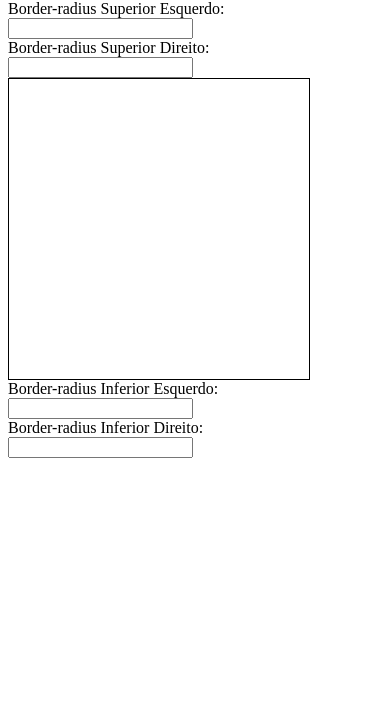
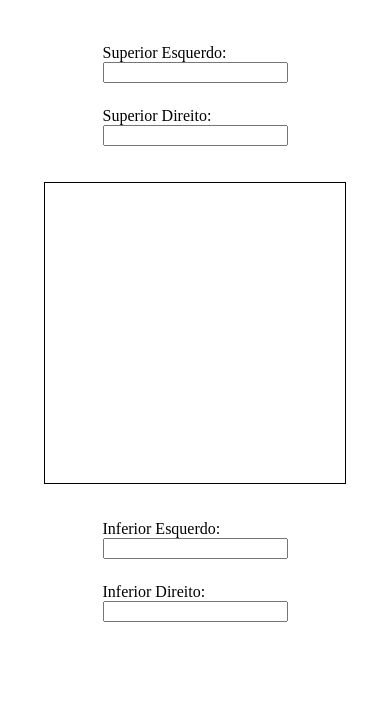
Before and after one commit to izumi-san/02-Border-radius-Previewer, a plain HTML site: page index.html in a window 390 px wide. Shown: the part 117-844 px from the top of the page. Drawn offline with Linux system fonts and the light colour scheme.

Commit message:
Added new style, centered elements using mobile first.

```diff
--- a/index.html
+++ b/index.html
@@ -11,26 +11,26 @@
 
 <body>
 	<header></header>
-	<main>
+	<main class="border-radius-visualizer">
 		<h1>Visualizador de border-radius</h1>
 		<div class="input-section-upper">
-			<div>
-				<label for="upper-left-border-radius-input">Border-radius Superior Esquerdo:</label>
+			<div class="input-section__item">
+				<label for="upper-left-border-radius-input">Superior Esquerdo:</label>
 				<input type="number" id="upper-left-border-radius-input" onchange="setUpperLeftBorder(value)">
 			</div>
-			<div>
-				<label for="upper-right-border-radius-input">Border-radius Superior Direito:</label>
+			<div class="input-section__item">
+				<label for="upper-right-border-radius-input">Superior Direito:</label>
 				<input type="number" id="upper-right-border-radius-input" onchange="setUpperRightBorder(value)">
 			</div>
 		</div>
 		<div id="Border-radius-Previewer"></div>
 		<div class="input-section-bottom">
-			<div>
-				<label for="bottom-left-border-radius-input">Border-radius Inferior Esquerdo:</label>
+			<div class="input-section__item">
+				<label for="bottom-left-border-radius-input">Inferior Esquerdo:</label>
 				<input type="number" id="bottom-left-border-radius-input" onchange="setBottomLeftBorder(value)">
 			</div>
-			<div>
-				<label for="bottom-right-border-radius-input">Border-radius Inferior Direito:</label>
+			<div class="input-section__item">
+				<label for="bottom-right-border-radius-input">Inferior Direito:</label>
 				<input type="number" id="bottom-right-border-radius-input" onchange="setBottomRightBorder(value)">
 			</div>
 		</div>
--- a/style.css
+++ b/style.css
@@ -1,5 +1,13 @@
 h1 {
 	color: blueviolet;
+	text-align: center;
+}
+
+.border-radius-visualizer {
+	display: flex;
+	flex-direction: column;
+	gap: 36px;
+	align-items: center;
 }
 
 #Border-radius-Previewer {
@@ -11,3 +19,17 @@ h1 {
 .input-section {
   max-width: 750px;
 }
+
+.input-section__item {
+	display: flex;
+	flex-direction: column;
+	max-width: 450px;
+}
+
+.input-section-upper, .input-section-bottom {
+	display: flex;
+  flex-wrap: wrap;
+	gap: 24px;
+	max-width: 720px;
+	justify-content: center;
+}
```
